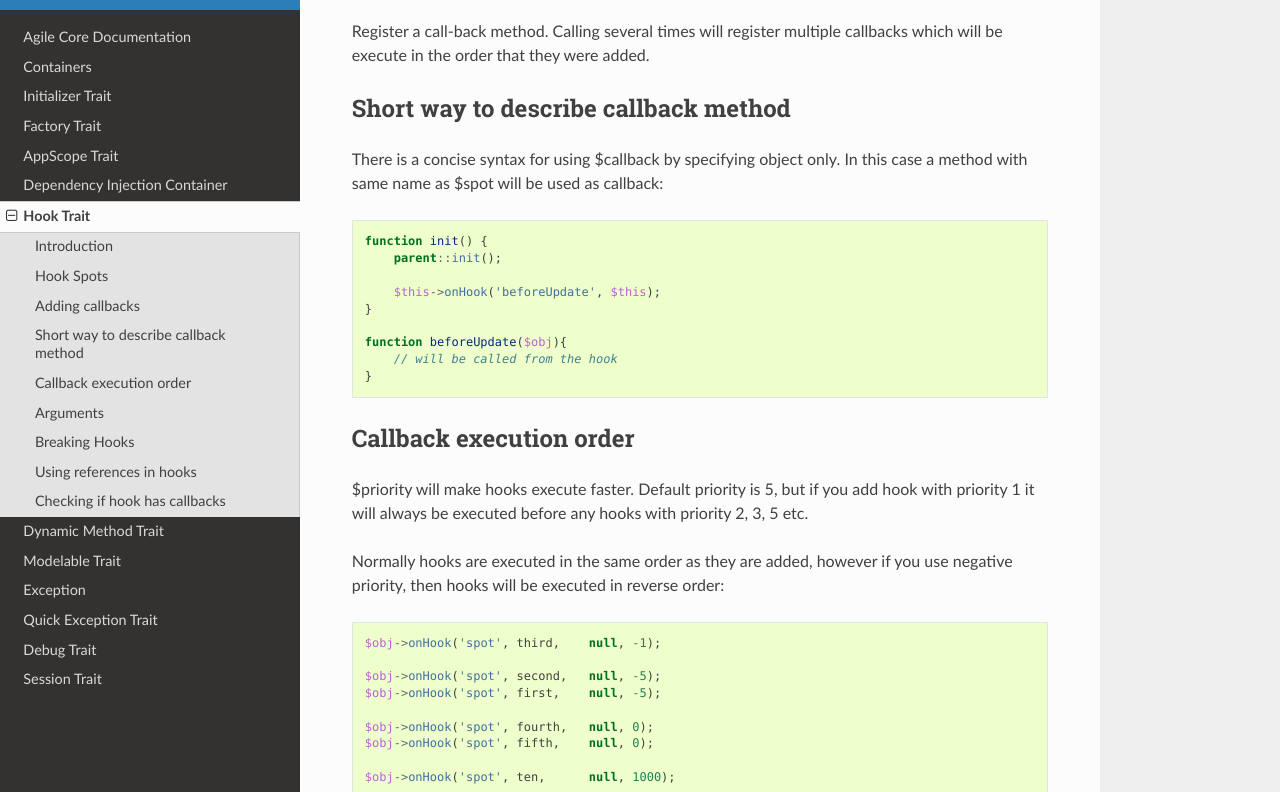
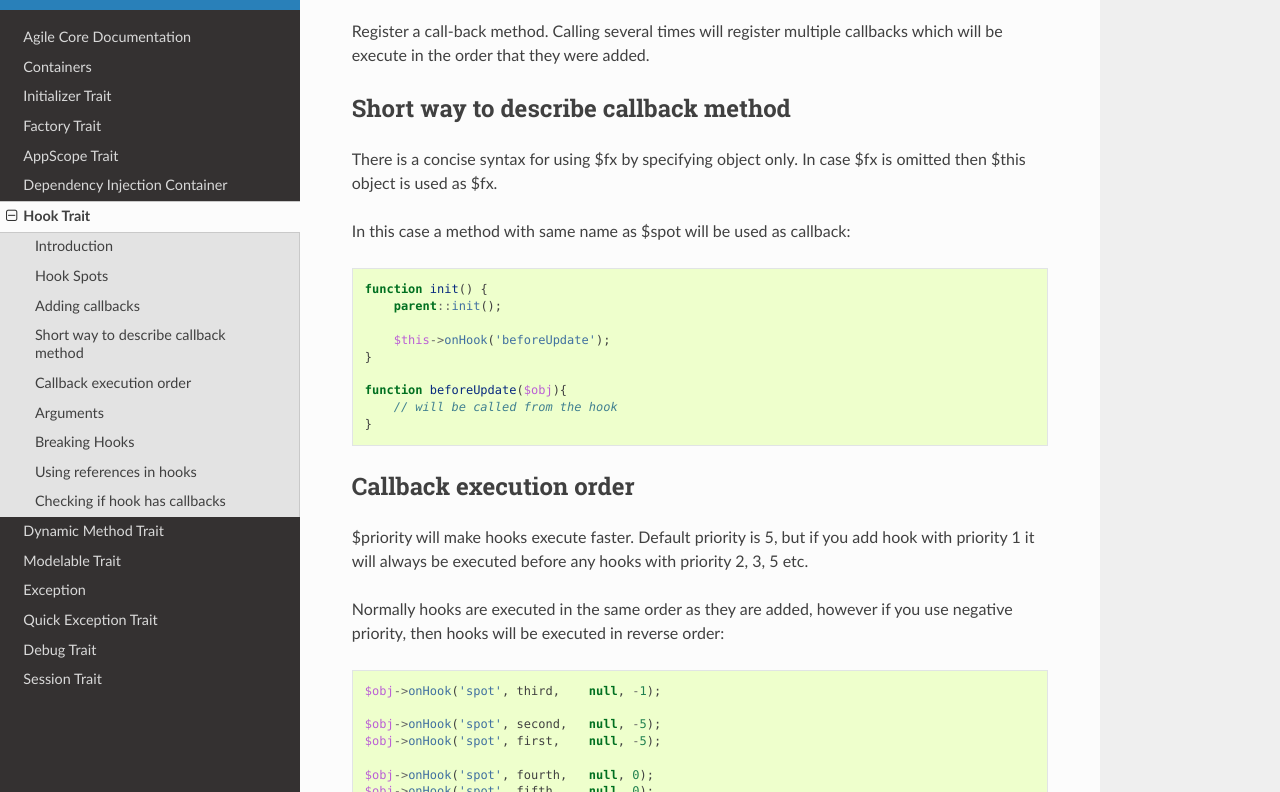
Before and after one commit to atk4/core, a Sphinx documentation site: the page built from docs/hook.rst, in a window 1280 px wide and 900 px high, scrolled down 989 px, cut to the strip 108-900 px from the top of the window. Built offline with Sphinx 7.4.7 and the Read the Docs theme 2.0.0, drawn with Linux system fonts in a browser that asks for light colours.

Commit message:
hook $this by default (#126)
* assign $this as default value for fx

* update exception info

* update docs

```diff
--- a/docs/hook.rst
+++ b/docs/hook.rst
@@ -35,7 +35,7 @@ You can register multiple call-backs to be executed for the requested `spot`::
 Adding callbacks
 ================
 
-.. php:method:: onHook($spot, $callback, $args = null, $priority = 5)
+.. php:method:: onHook($spot, $fx = null, $args = null, $priority = 5)
 
 Register a call-back method. Calling several times will register multiple
 callbacks which will be execute in the order that they were added.
@@ -43,13 +43,15 @@ callbacks which will be execute in the order that they were added.
 Short way to describe callback method
 =====================================
 
-There is a concise syntax for using $callback by specifying object only.
+There is a concise syntax for using $fx by specifying object only.
+In case $fx is omitted then $this object is used as $fx.
+
 In this case a method with same name as $spot will be used as callback::
 
     function init() {
         parent::init();
 
-        $this->onHook('beforeUpdate', $this);
+        $this->onHook('beforeUpdate');
     }
 
     function beforeUpdate($obj){
```
Also changed, not shown: 1 other file.
